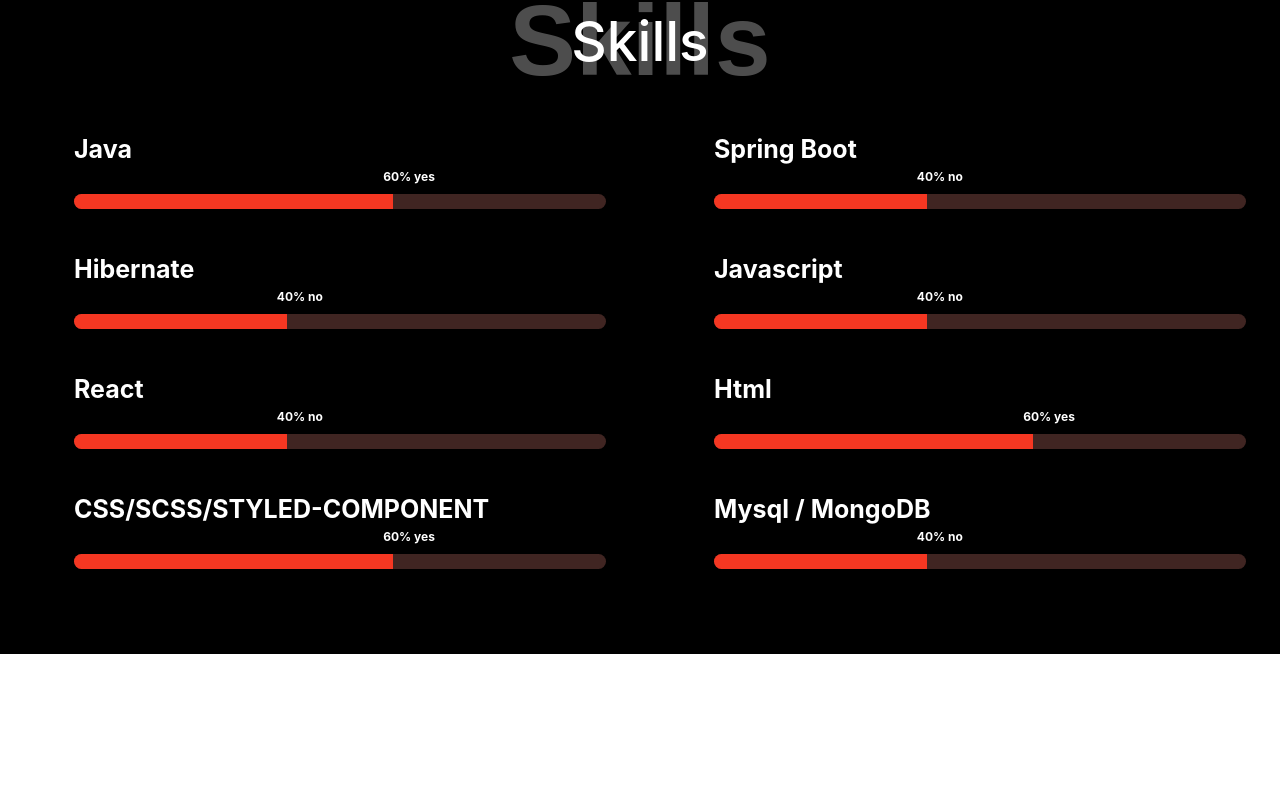
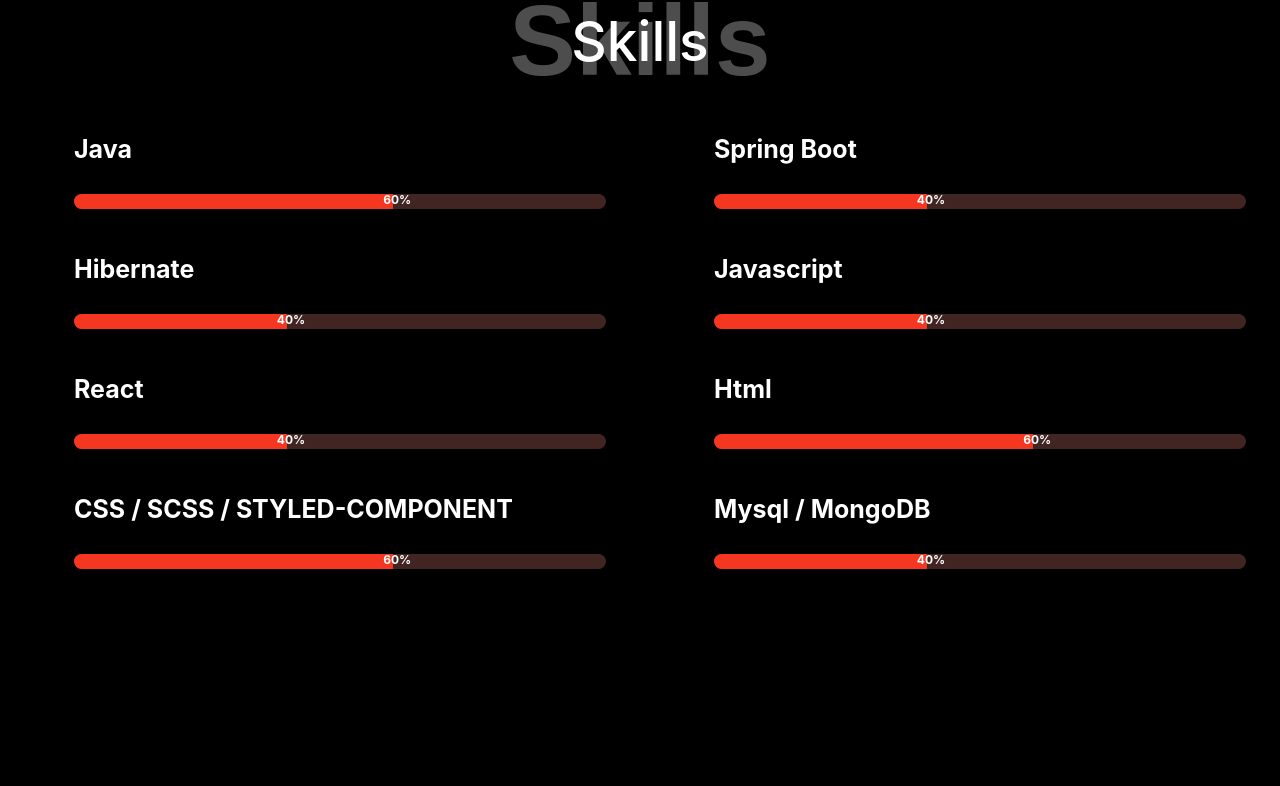
Before and after one commit to norbert15174/portfolio, a React (Create React App) app: page / in a window 1280 px wide. Shown: the part 1753-2539 px from the top of the page. Before the commit the page ends 2407 px from the top, so only its background shows below. Built offline with nearby package versions, Linux system fonts and the light colour scheme.

Commit message:
added Projects and problem with keyframe has been repaired

```diff
--- a/src/App.js
+++ b/src/App.js
@@ -3,6 +3,7 @@
 import Header from "./components/headerSection/header";
 import About from "./components/About/abouts";
 import Skills from "./components/Skills/skills";
+import Project from "./components/Projects/project";
 
 const MainContainer = styled.div`
   width: 100vw;
@@ -23,6 +24,7 @@
       </MainContainer>
       <About></About>
       <Skills></Skills>
+      <Project></Project>
     </>
   );
 }
--- /dev/null
+++ b/src/components/Projects/item.js
@@ -0,0 +1,61 @@
+import react from "react";
+import styled from "styled-components";
+
+const ItemContainer = styled.div`
+  width: 100%;
+  display: grid;
+  grid-template-columns: 50% 50%;
+  color: white;
+  position: relative;
+  padding-bottom: 30px;
+  padding-top: 30px;
+  margin-bottom: 120px;
+`;
+
+const Text = styled.div`
+  width: 80%;
+  font-size: 30px;
+  left: 10%;
+  position: relative;
+`;
+
+const Image = styled.img`
+
+    width: 90%;
+    left: 5%;
+    position: relative;
+    top: 100px;
+
+`;
+
+const Item = ({direction,img,projectName}) => (
+  <ItemContainer>
+    {direction === "right" ? <Text>
+        <h1> {projectName} </h1>
+      Lorem Ipsum is simply dummy text of the printing and typesetting industry.
+      Lorem Ipsum has been the industry's standard dummy text ever since the
+      1500s, when an unknown printer took a galley of type and scrambled it to
+      make a type specimen book. It has survived not only five centuries, but
+      also the leap into electronic typesetting, remaining essentially
+      unchanged. It was popularised in the 1960s with the release of Letraset
+      sheets containing Lorem Ipsum passages, and more recently with desktop
+      publishing software like Aldus PageMaker including versions of Lorem
+      Ipsum.
+    </Text> :  <Image src={img}/> }
+    {direction === "left" ? <Text>
+    <h1> {projectName}</h1>
+      Lorem Ipsum is simply dummy text of the printing and typesetting industry.
+      Lorem Ipsum has been the industry's standard dummy text ever since the
+      1500s, when an unknown printer took a galley of type and scrambled it to
+      make a type specimen book. It has survived not only five centuries, but
+      also the leap into electronic typesetting, remaining essentially
+      unchanged. It was popularised in the 1960s with the release of Letraset
+      sheets containing Lorem Ipsum passages, and more recently with desktop
+      publishing software like Aldus PageMaker including versions of Lorem
+      Ipsum.
+    </Text> :  <Image src={img}/> }
+
+  </ItemContainer>
+);
+
+export default Item;
--- /dev/null
+++ b/src/components/Projects/project.js
@@ -0,0 +1,25 @@
+import react from "react";
+import styled from "styled-components";
+import Item from "./item";
+
+const ProjectContainer = styled.div`
+
+    width: 100%;
+    display: grid;
+    grid-template-columns: 100%;
+    background-color: black;
+    position: relative;
+    padding-top: 50px;
+    padding-bottom: 50px;
+`;
+
+const Project = () => (
+    <ProjectContainer>
+        <Item direction="left" projectName="Telephoners backend" img="https://cdn.discordapp.com/attachments/785944190365204521/810984782439645244/unknown.png"/>
+        <Item direction="right" projectName="Zgłoś Zabytek" img="https://i.ibb.co/K6KttTm/Untitled.png"/>
+        <Item direction="left" projectName="Cinema Booking System" img="https://i.ibb.co/mR78SQk/Untitled2.png"/>
+    </ProjectContainer>
+  );
+
+
+export default Project;
--- a/src/components/Skills/item.js
+++ b/src/components/Skills/item.js
@@ -1,5 +1,15 @@
 import react from "react";
-import styled from "styled-components";
+import styled, { keyframes } from "styled-components";
+
+const fill = (width) =>
+  keyframes`
+    from {
+      width: 0;
+    }
+    to {
+      width: ${width};
+    }
+  `;
 
 const ItemContainer = styled.div`
   position: relative;
@@ -24,7 +34,7 @@
   &:before {
     content: " ";
     display: block;
-    width: ${(props) => props.procent};
+    width: ${({procent}) => procent};
     background-color: #f53722;
     height: 15px;
     border-top-left-radius: 8px;
@@ -32,25 +42,7 @@
     position: absolute;
     top: 70px;
     z-index: 10;
-    animation: ${(props) => props.procent === 'yes' ? 'asas 2s' : 'fill 1.5s'};
-    @keyframes fill {
-      from {
-        width: 0;
-      }
-
-      to {
-        width: ${(props) => props.procent};
-      }
-    }
-    @keyframes asas {
-      from {
-        width: 0;
-      }
-
-      to {
-        width: 60%;
-      }
-    }
+    animation: ${({ procent }) => fill(procent)} 2s;
   }
   @media only screen and (max-width: 900px) {
     font-size: 20px;
@@ -69,14 +61,18 @@
 
 const ProcentText = styled.span`
   position: absolute;
-  left: ${(props) => props.procent};
+  left: ${({procent}) => procent};
   font-size: 12px;
-  top: 45px;
+  top: 68px;
+  z-index: 20;
+  @media only screen and (max-width: 1200px) {
+    top: 50px;
+  }
 `;
 
 const Item = ({ iName, procent }) => (
   <ItemContainer procent={procent}>
-    {iName} <ProcentText fill={procent === '60%' ? 'yes' : 'no'} procent={procent}>{procent} {procent === '60%' ? 'yes' : 'no'}</ProcentText>
+    {iName} <ProcentText procent={procent}>{procent}</ProcentText>
   </ItemContainer>
 );
 
--- a/src/components/Skills/skills.js
+++ b/src/components/Skills/skills.js
@@ -3,18 +3,15 @@
 import Item from "./item";
 
 const SkillsContainer = styled.div`
-
   width: 100vw;
   background-color: black;
   padding-bottom: 100px;
   @media only screen and (max-width: 900px) {
     grid-template-columns: 100%;
   }
-
 `;
 
 const MySkills = styled.div`
-
   width: 100%;
   text-align: center;
   color: white;
@@ -22,11 +19,10 @@
   font-weight: 500;
   position: relative;
 
-
-    &:before{
+  &:before {
     font-family: Arial, Helvetica, sans-serif;
     position: relative;
-        content: 'Skills';
+    content: "Skills";
     color: white;
     display: block;
     position: relative;
@@ -35,10 +31,8 @@
     font-size: 100px;
     font-weight: 700;
   }
-
 `;
 const Items = styled.div`
-
   display: grid;
   position: relative;
   grid-template-columns: 50% 50%;
@@ -47,27 +41,50 @@
   @media only screen and (max-width: 900px) {
     grid-template-columns: 100%;
   }
-
 `;
 
 function Skills() {
+  const nameItem = [
+    {
+      iName: "Java",
+      procent: "60%",
+    },
+    {
+      iName: "Spring Boot",
+      procent: "40%",
+    },
+    {
+      iName: "Hibernate",
+      procent: "40%",
+    },
+    {
+      iName: "Javascript",
+      procent: "40%",
+    },
+    {
+      iName: "React",
+      procent: "40%",
+    },
+    {
+      iName: "Html",
+      procent: "60%",
+    },
+    {
+      iName: "CSS / SCSS / STYLED-COMPONENT",
+      procent: "60%",
+    },
+    {
+      iName: "Mysql / MongoDB",
+      procent: "40%",
+    },
+  ];
+
   return (
     <SkillsContainer>
       <MySkills>Skills</MySkills>
       <Items>
-            <Item iName="Java" procent="60%"></Item>
-            <Item iName="Spring Boot" procent="40%"></Item>
-            <Item iName="Hibernate" procent="40%"></Item>
-            <Item iName="Javascript" procent="40%"></Item>
-            <Item iName="React" procent="40%"></Item>
-            <Item iName="Html" procent="60%"></Item>
-            <Item iName="CSS/SCSS/STYLED-COMPONENT" procent="60%"></Item>
-            <Item iName="Mysql / MongoDB" procent="40%"></Item>
+        {nameItem.map(e => <Item iName={e.iName} procent={e.procent}></Item>)}
       </Items>
-
-
-
-
     </SkillsContainer>
   );
 }
```
Lines whose indentation alone changed are shown as unchanged.
